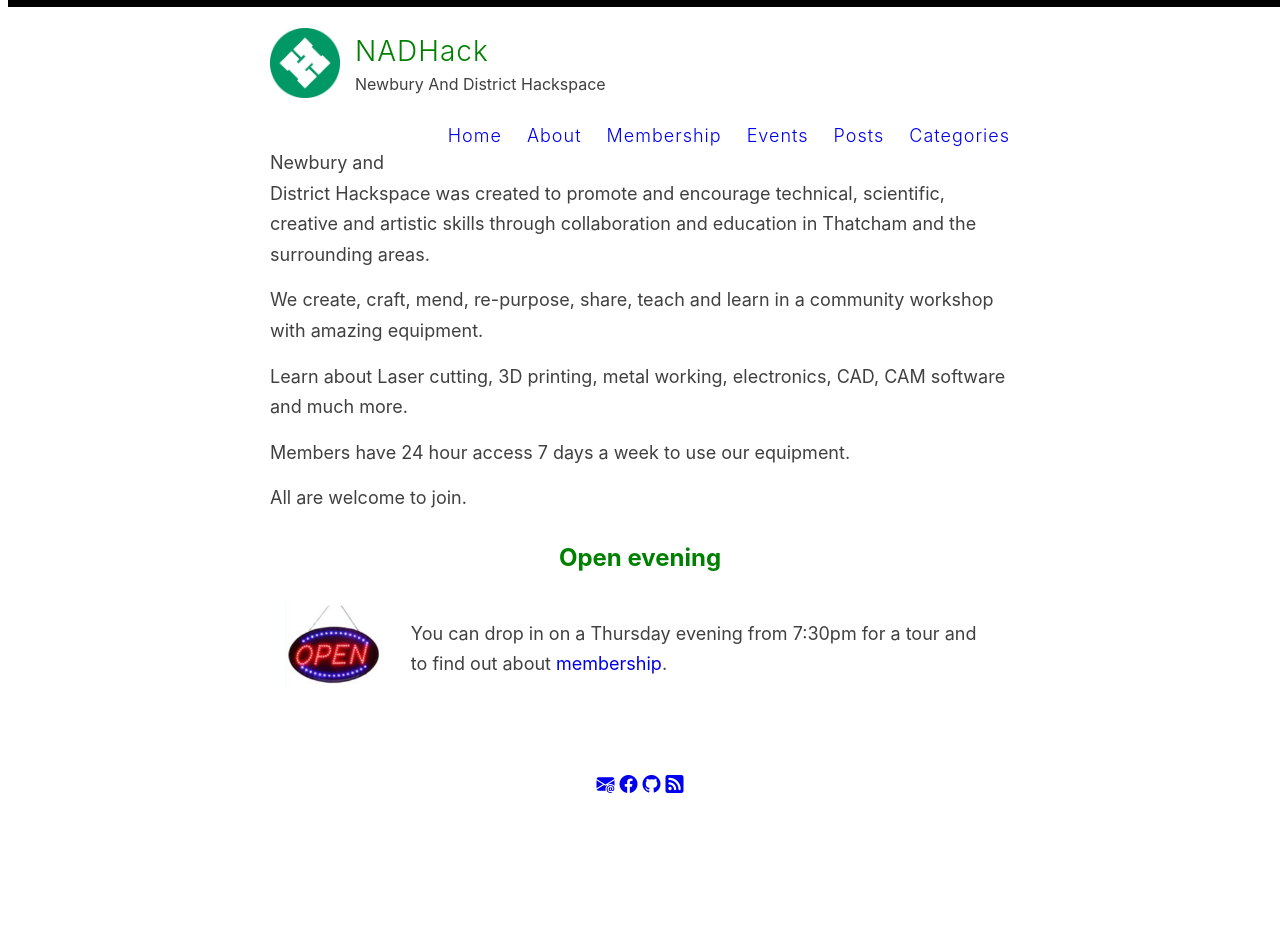
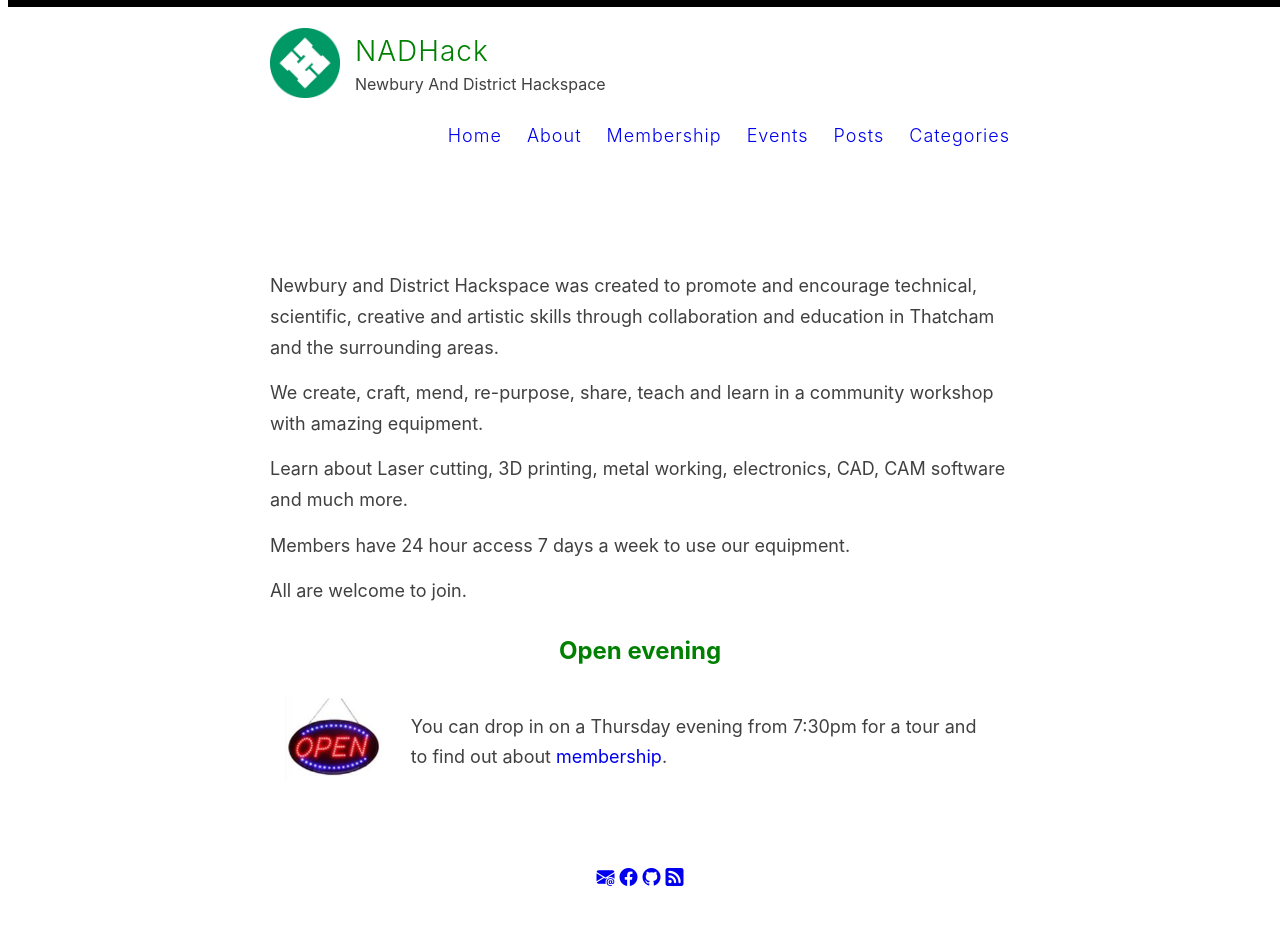
Before and after one commit to nadhack/nadhack.github.io, a Jekyll site: the page built from index.html, in a window 1280 px wide. Built offline with Jekyll 4.4.1, drawn with Linux system fonts in a browser that asks for light colours; the list of posts is cut into pages by our own code; before the commit the page ends 900 px from its top, so only the background shows below that.

Commit message:
adjust header with float clear

```diff
--- a/assets/style.css
+++ b/assets/style.css
@@ -28,6 +28,12 @@ body {
   font-weight: 400;
   font-size: 18px;
   height: 100%;
+}
+
+header::after {
+   clear: both;
+   content: '';
+   display: table;
 }
 
 .container {
```
